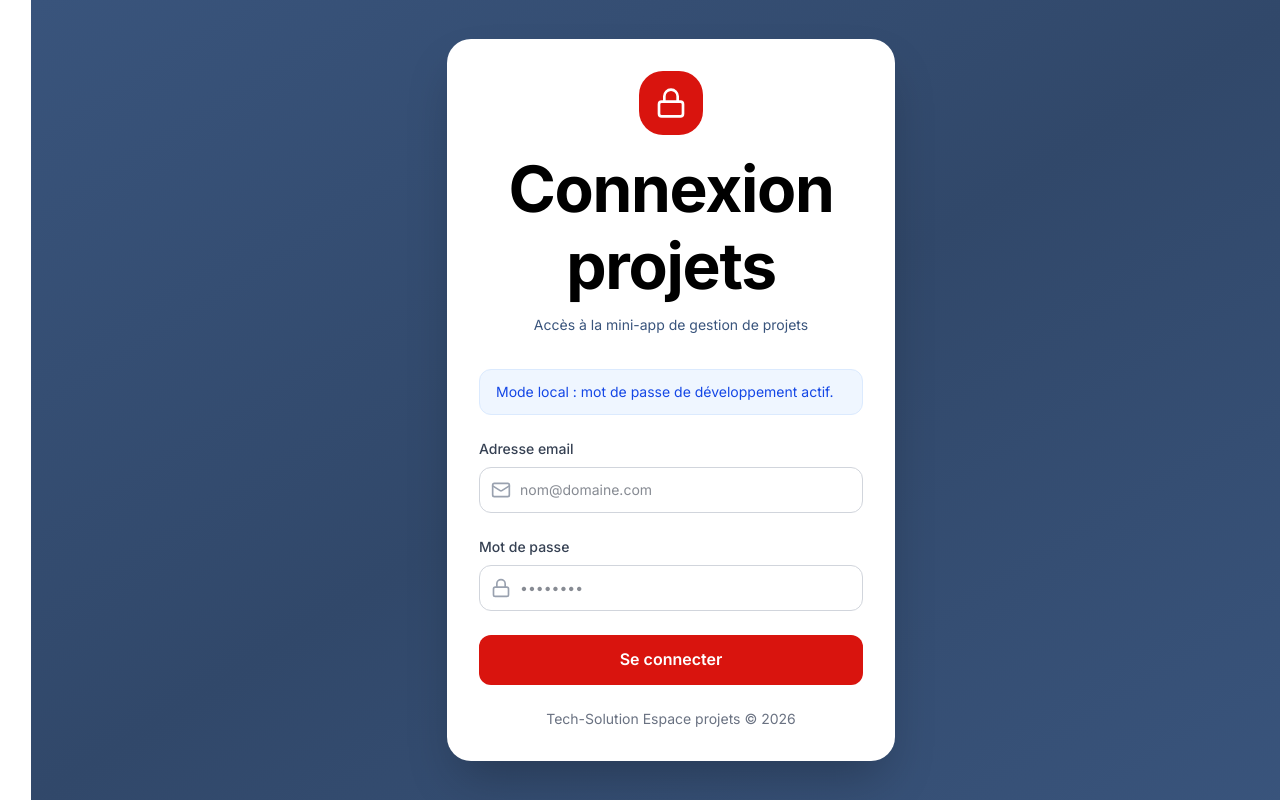
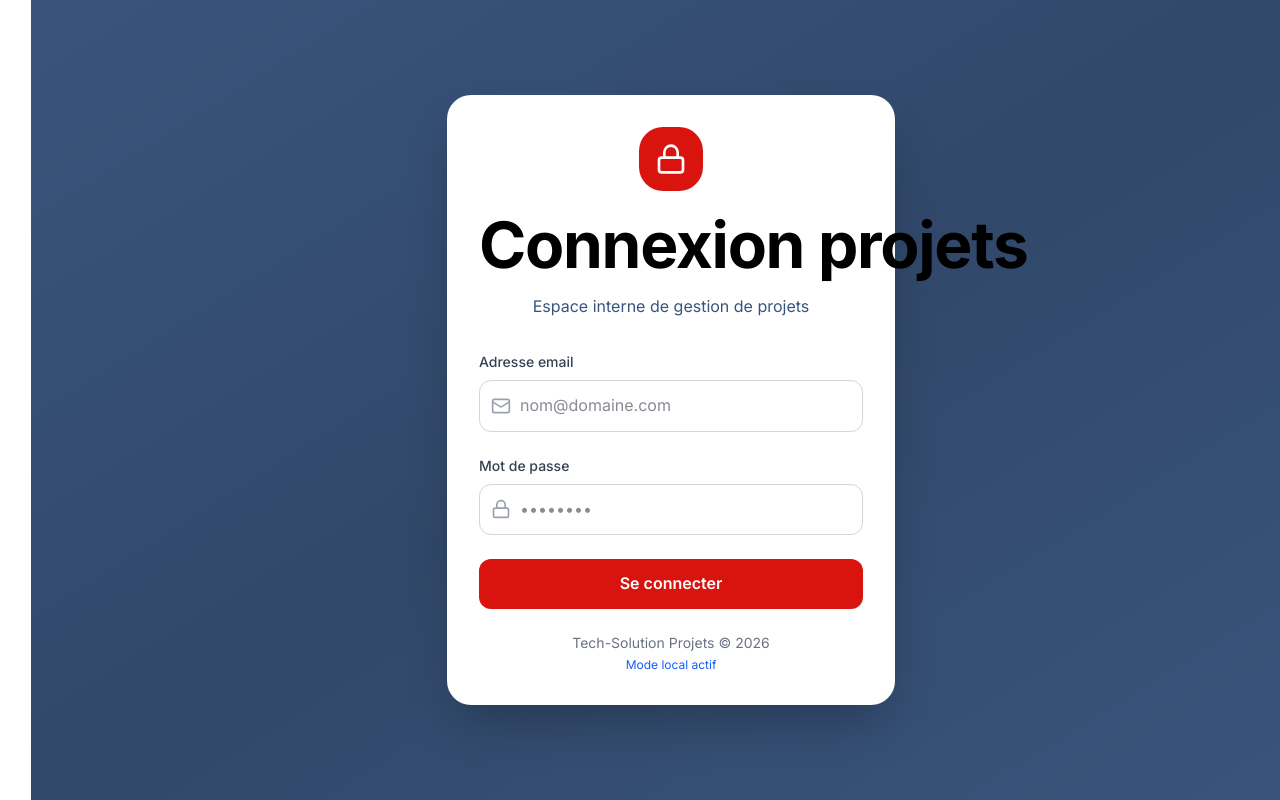
Before and after one commit to walkhatib39-ctrl/tech-solution, a Next.js app: page /projects in a window 1280 px wide. Built offline with nearby package versions, Linux system fonts and the light colour scheme; no server answers.

Commit message:
fix: compact projects login layout

```diff
--- a/src/app/projects/ProjectsLogin.tsx
+++ b/src/app/projects/ProjectsLogin.tsx
@@ -37,11 +37,11 @@ export default function ProjectsLogin({
             <div className="mb-4 inline-flex h-16 w-16 items-center justify-center rounded-2xl bg-[#d9140e]">
               <Lock className="h-8 w-8 text-white" />
             </div>
-            <h1 className="mb-2 text-2xl font-bold text-[#39547c]">
+            <h1 className="mb-2 whitespace-nowrap text-2xl font-bold leading-tight text-[#39547c]">
               Connexion projets
             </h1>
-            <p className="text-sm text-gray-600">
-              Accès à la mini-app de gestion de projets
+            <p className="text-gray-600">
+              Espace interne de gestion de projets
             </p>
           </div>
 
@@ -55,12 +55,6 @@ export default function ProjectsLogin({
                 </code>{" "}
                 dans les variables d&apos;environnement.
               </span>
-            </div>
-          )}
-
-          {passwordState.isUsingDevFallback && (
-            <div className="mb-6 rounded-lg border border-blue-100 bg-blue-50 px-4 py-3 text-sm text-blue-700">
-              Mode local : mot de passe de développement actif.
             </div>
           )}
 
@@ -80,7 +74,7 @@ export default function ProjectsLogin({
                 <Mail className="absolute left-3 top-1/2 h-5 w-5 -translate-y-1/2 text-gray-400" />
                 <input
                   autoComplete="email"
-                  className="w-full rounded-lg border border-gray-300 py-3 pl-10 pr-4 text-sm text-gray-900 outline-none transition-all focus:border-transparent focus:ring-2 focus:ring-[#d9140e]"
+                  className="w-full rounded-lg border border-gray-300 py-3 pl-10 pr-4 text-gray-900 outline-none transition-all focus:border-transparent focus:ring-2 focus:ring-[#d9140e]"
                   disabled={isPasswordMissing || isPending}
                   name="email"
                   placeholder="nom@domaine.com"
@@ -97,7 +91,7 @@ export default function ProjectsLogin({
                 <Lock className="absolute left-3 top-1/2 h-5 w-5 -translate-y-1/2 text-gray-400" />
                 <input
                   autoComplete="current-password"
-                  className="w-full rounded-lg border border-gray-300 py-3 pl-10 pr-4 text-sm text-gray-900 outline-none transition-all focus:border-transparent focus:ring-2 focus:ring-[#d9140e]"
+                  className="w-full rounded-lg border border-gray-300 py-3 pl-10 pr-4 text-gray-900 outline-none transition-all focus:border-transparent focus:ring-2 focus:ring-[#d9140e]"
                   disabled={isPasswordMissing || isPending}
                   name="password"
                   placeholder="••••••••"
@@ -123,7 +117,12 @@ export default function ProjectsLogin({
           </form>
 
           <div className="mt-6 text-center text-sm text-gray-500">
-            Tech-Solution Espace projets © 2026
+            Tech-Solution Projets © 2026
+            {passwordState.isUsingDevFallback && (
+              <div className="mt-1 text-xs text-blue-600">
+                Mode local actif
+              </div>
+            )}
           </div>
         </div>
       </div>
```
